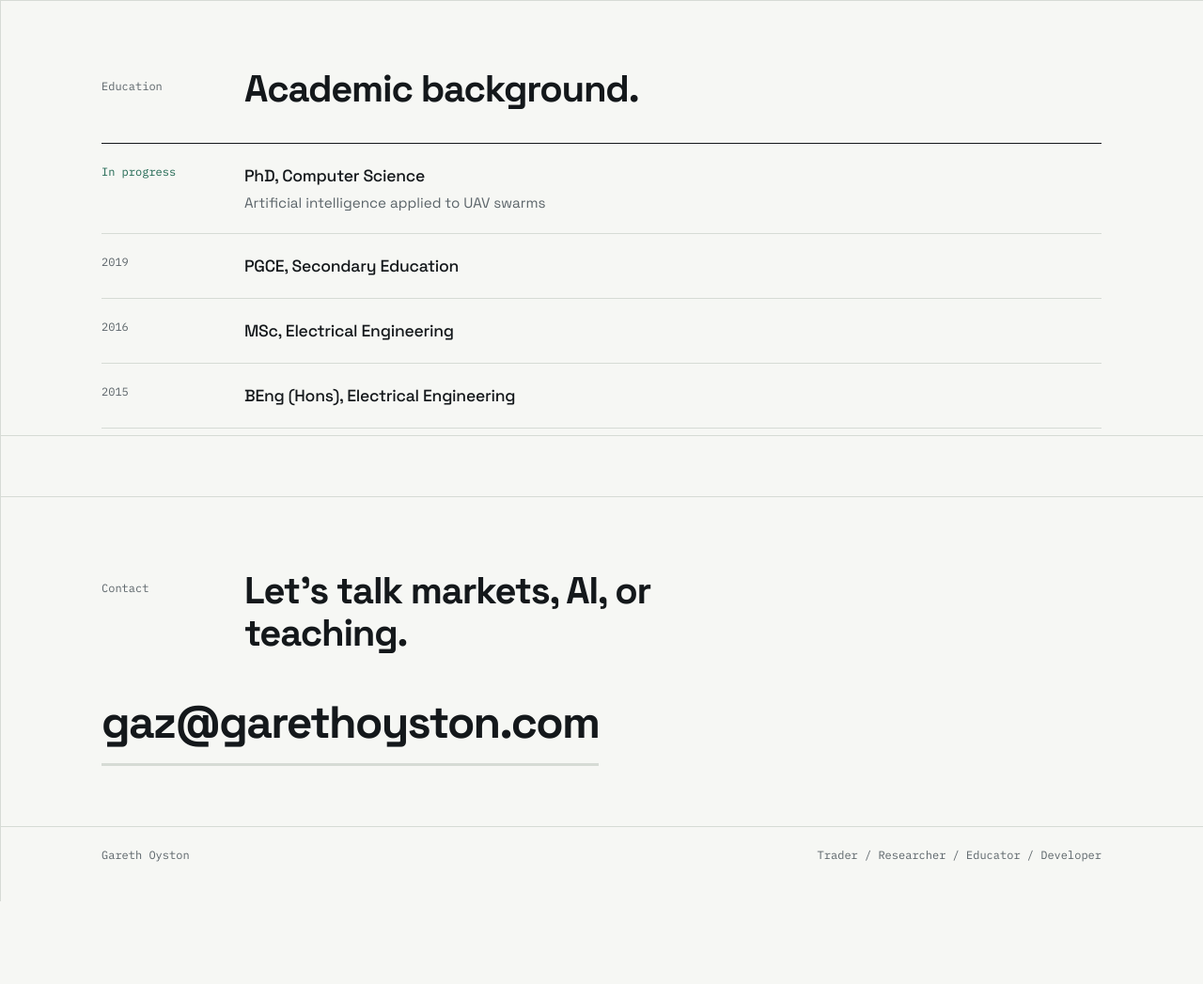
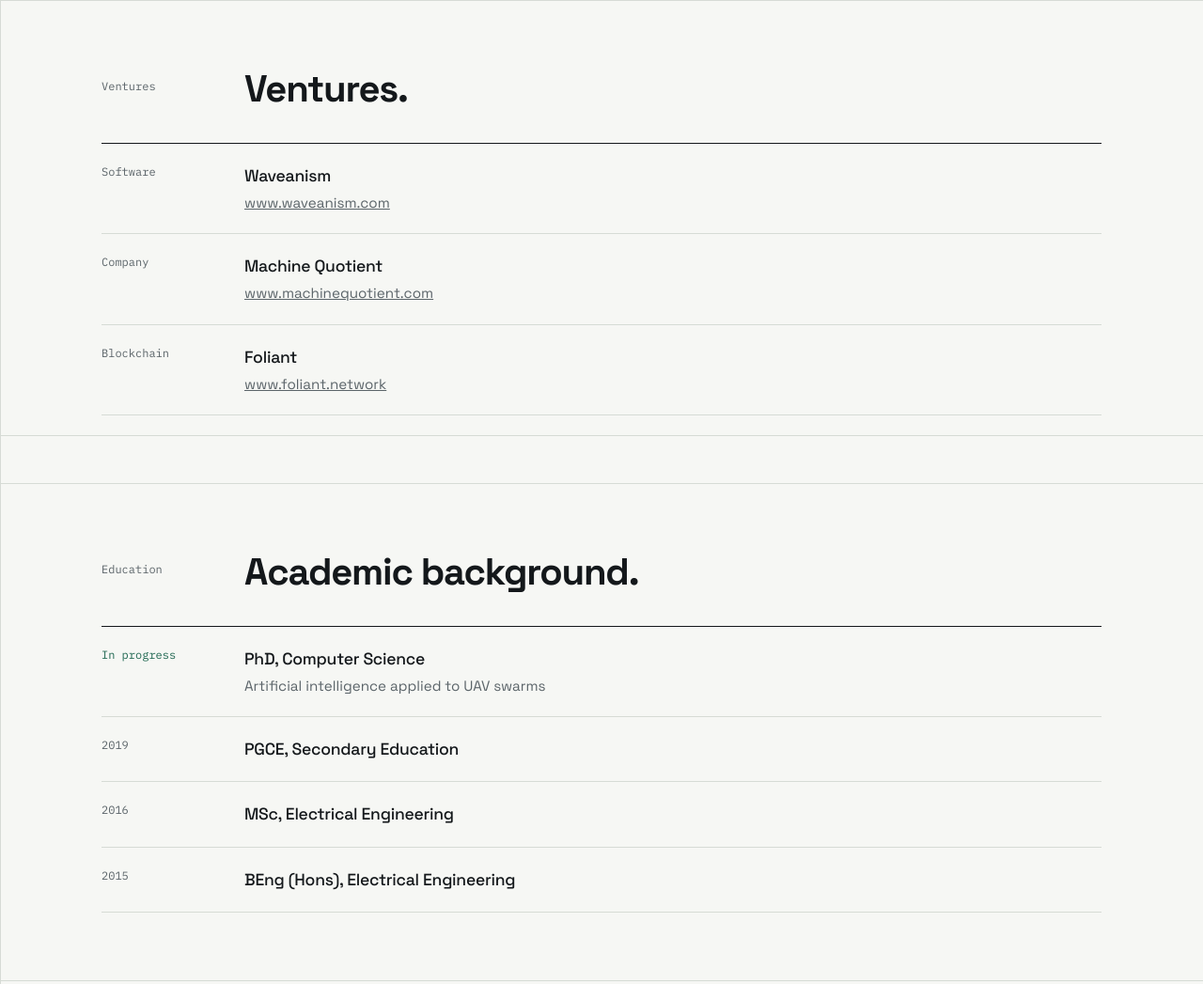
Before and after one commit to gazoy/cv, a plain HTML site: page index.html in a window 1280 px wide. Shown: the part 1937-2984 px from the top of the page at 94% size. Before the commit the page ends 2896 px from the top, so only its background shows below. Drawn offline with Linux system fonts and the light colour scheme.

Commit message:
Add Ventures section

```diff
--- a/index.html
+++ b/index.html
@@ -156,6 +156,7 @@ h2{
 .edu-item h3{margin:0;font-size:1.1rem;font-weight:500;letter-spacing:-.015em}
 .edu-item em{display:block;font-style:normal;color:var(--ink-soft);font-size:.95rem;margin-top:3px}
 .edu-item.now .yr{color:var(--up)}
+.edu-item a:hover{color:var(--up)}
 
 /* contact */
 .contact{padding:78px 0 64px;border:0}
@@ -272,6 +273,18 @@ footer .wrap{display:flex;justify-content:space-between;gap:16px;flex-wrap:wrap;
 
   <section><div class="wrap">
     <div class="head">
+      <p>Ventures</p>
+      <h2>Ventures.</h2>
+    </div>
+    <div class="edu">
+      <div class="edu-item"><div class="yr">Software</div><div><h3>Waveanism</h3><em><a href="https://www.waveanism.com">www.waveanism.com</a></em></div></div>
+      <div class="edu-item"><div class="yr">Company</div><div><h3>Machine Quotient</h3><em><a href="https://www.machinequotient.com">www.machinequotient.com</a></em></div></div>
+      <div class="edu-item"><div class="yr">Blockchain</div><div><h3>Foliant</h3><em><a href="https://www.foliant.network">www.foliant.network</a></em></div></div>
+    </div>
+  </div></section>
+
+  <section><div class="wrap">
+    <div class="head">
       <p>Education</p>
       <h2>Academic background.</h2>
     </div>
```
